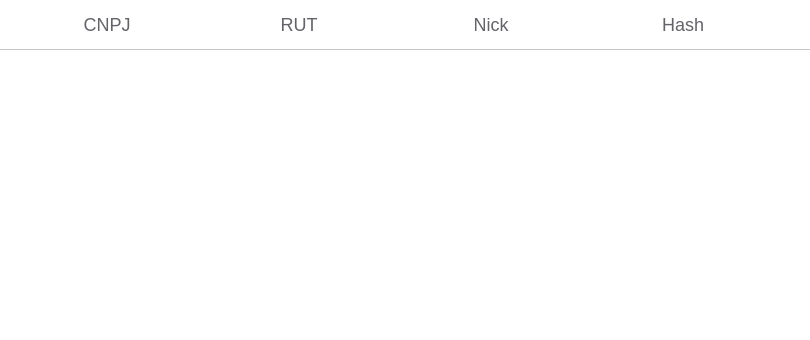
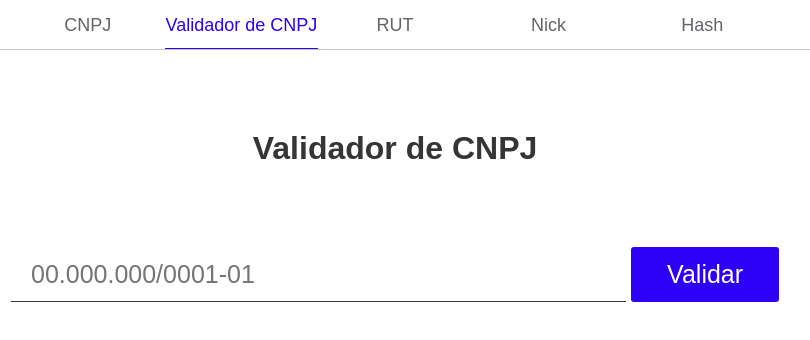
Before and after one commit to zvoboter/gerador-cnpj, a React (Create React App) app: page /validatecnpj in a window 1280 px wide. Shown: the top 340 px of the page, without its empty margins (245-1055 px from the left). Built offline with nearby package versions, Linux system fonts and the light colour scheme.

Commit message:
Alterações de css geral e criação de validação de CNPJ

```diff
--- a/src/components/CNPJForm/index.js
+++ b/src/components/CNPJForm/index.js
@@ -31,7 +31,7 @@ function CNPJForm() {
     }
 
     return (
-        <form onSubmit={handleCNPJ}>
+        <form id="Cnpj" onSubmit={handleCNPJ}>
             <div className="content-left">
                 <div className="input-block">
                     <input name="cnpj"
--- a/src/components/CNPJForm/style.css
+++ b/src/components/CNPJForm/style.css
@@ -1,5 +1,4 @@
-
-form {
+form#Cnpj {
   display: flex;
   align-items: flex-start;
   justify-content: center;
@@ -7,83 +6,24 @@ form {
   width: 100%;
 }
 
-form .content-left {
+form#Cnpj .content-left {
   flex: 8;
 }
 
-form .content-right {
+form#Cnpj .content-right {
   flex: 2;
   display: flex;
 }
 
-form .input-block {
-  display: flex;
-
-  height: 55px;
-  border-bottom: 1px solid #353535;
-
-  background: #fff;
-  padding: 0 20px;
-}
-
-form .input-block input {
-  flex: 1;
-  font-size: 25px;
-  color: #1D3557;
-  font-weight: 500;
-  transition: 0.3s;
-}
-
-.icon-input {
-  color: #1D3557;
-  height: 55px;
-  cursor: pointer;
-  margin: 0 5px;
-
-  transition: 0.3s;
-}
-
-.icon-input:hover {
-  color: #2d00f7;
-}
-
-form .input-block:hover {
-  border-bottom: 1px solid #2d00f7;
-}
-
-form .input-block:focus-within {
-  border-bottom: 1px solid #2d00f7;
-  box-shadow: 0 2px 2px -2px rgba(45,0,247,1);
-}
-
-form .content-right button {
-  height: 55px;
-  border-radius: 3px;
-  background: #2d00f7;
-  color: #fff;
-  font-size: 25px;
-  font-weight: 500;
-  margin-left: 5px;
-  padding: 2px;
-  flex: 1;
-
-  transition: .3s;
-}
-
-form .content-right button:hover {
-  background: #2500CC;
-  cursor: pointer;
-}
-
-form .content-left .recent-list {
+form#Cnpj .content-left .recent-list {
   display: flex;
 }
 
-form .content-left h3 {
+form#Cnpj .content-left h3 {
   margin-top: 20px;
 }
 
-form .content-left .recent-list ul {
+form#Cnpj .content-left .recent-list ul {
   flex: 1;
   list-style-type: none;
   background: #fff;
@@ -93,27 +33,27 @@ form .content-left .recent-list ul {
   overflow-y: auto;
 }
 
-form .content-left .recent-list ul li {
+form#Cnpj .content-left .recent-list ul li {
   line-height: 55px;
   padding: 0 20px;
   border-top: 1px solid #c6c6c6;
 
 }
 
-form .content-left .recent-list ul li div span {
+form#Cnpj .content-left .recent-list ul li div span {
   font-size: 25px;
   color: #1D3557;
 }
 
-form .content-left .recent-list ul li div {
+form#Cnpj .content-left .recent-list ul li div {
   display: flex;
   align-items: center;
 }
 
-form .content-left .recent-list ul li div span {
+form#Cnpj .content-left .recent-list ul li div span {
   flex: 1;
 }
 
-form .content-left .recent-list ul li:nth-child(1){
+form#Cnpj .content-left .recent-list ul li:nth-child(1){
   border-top: none;
 }
--- /dev/null
+++ b/src/components/CnpjValidateForm/index.js
@@ -0,0 +1,44 @@
+import React, { useEffect, useState } from 'react';
+import { IoMdCheckmarkCircle, IoMdCloseCircle } from 'react-icons/io';
+import { validateCnpj } from '../../services/cnpj';
+
+import './style.css';
+
+export default function CnpjValidateForm() {
+    const [cnpjValidate, setCnpjValidate] = useState('');
+    const [cnpjValid, setCnpjValid] = useState();
+    const [classInput, setClassInput] = useState('input-block')
+
+    useEffect(() => {
+        if (cnpjValid === true) {
+            setClassInput("input-block valid")
+        } else if (cnpjValid === false) {
+            setClassInput("input-block invalid")
+        }
+    }, [cnpjValid])
+
+    const handleValidateCnpj = (e) => {
+        e.preventDefault();
+
+        setCnpjValid(validateCnpj(cnpjValidate));
+    }
+
+    return (
+        <form id="CnpjValidate" onSubmit={handleValidateCnpj}>
+            <div className="content">
+                <div className={classInput} style={{ flex: 8 }}>
+                    <input
+                        name="cnpjValidate"
+                        id="cnpjValidate"
+                        value={cnpjValidate}
+                        onChange={(e) => setCnpjValidate(e.target.value)}
+                        placeholder="00.000.000/0001-01"
+                    />
+                    {cnpjValid && <IoMdCheckmarkCircle className="icon-input valid"></IoMdCheckmarkCircle>}
+                    {cnpjValid === false && <IoMdCloseCircle className="icon-input invalid"></IoMdCloseCircle>}
+                </div>
+                <button type="submit" style={{ flex: 2 }}>Validar</button>
+            </div>
+        </form >
+    )
+}
--- /dev/null
+++ b/src/components/CnpjValidateForm/style.css
@@ -0,0 +1,11 @@
+form#CnpjValidate {
+    display: flex;
+    flex: 1;
+    width: 100%;
+}
+
+form#CnpjValidate .content {
+    flex: 1;
+    display: flex;
+    flex-direction: row;
+}
--- a/src/components/TopMenu/index.js
+++ b/src/components/TopMenu/index.js
@@ -17,6 +17,9 @@ function TopMenu() {
                     <NavLink to="/cnpj" isActive={isActive} className="link" activeClassName="selected">CNPJ</NavLink>
                 </li>
                 <li>
+                    <NavLink to="/validatecnpj" className="link" activeClassName="selected">Validador de CNPJ</NavLink>
+                </li>
+                <li>
                     <NavLink to="/rut" className="link" activeClassName="selected">RUT</NavLink>
                 </li>
                 <li>
--- a/src/index.css
+++ b/src/index.css
@@ -12,3 +12,105 @@
 body {
   background: #FFF;
 }
+
+
+
+.input-block {
+  display: flex;
+
+  height: 55px;
+  border-bottom: 1px solid #353535;
+
+  background: #fff;
+  padding: 0 20px;
+}
+
+.input-block input {
+  flex: 1;
+  font-size: 25px;
+  color: #1D3557;
+  font-weight: 500;
+  transition: 0.3s;
+}
+
+.input-block .icon-input {
+  color: #1D3557;
+  height: 55px;
+  cursor: pointer;
+  margin: 0 5px;
+
+  transition: 0.3s;
+}
+
+.input-block .icon-input:hover {
+  color: #2d00f7;
+}
+
+.input-block:hover {
+  border-bottom: 1px solid #2d00f7;
+}
+
+.input-block:focus-within {
+  border-bottom: 1px solid #2d00f7;
+  box-shadow: 0 2px 2px -2px rgba(45,0,247,1);
+}
+
+.input-block .icon-input.valid {
+    color: #00cf00;
+}
+
+.input-block .icon-input.invalid {
+    color: #cf0000;
+}
+
+.content button,
+.content-right button,
+.content-left button {
+  height: 55px;
+  border-radius: 3px;
+  background: #2d00f7;
+  color: #fff;
+  font-size: 25px;
+  font-weight: 500;
+  margin-left: 5px;
+  padding: 2px;
+  flex: 2;
+
+  transition: .3s;
+}
+
+.content button:hover,
+.content-right button:hover,
+.content-left button:hover {
+    background: #2500CC;
+    cursor: pointer;
+}
+
+.input-block {
+    flex: 1;
+
+    display: flex;
+    height: 55px;
+    border-bottom: 1px solid #353535;
+    background: #fff;
+    padding: 0 20px;
+}
+
+.input-block:hover {
+  border-bottom: 1px solid #2d00f7;
+}
+
+.input-block:focus-within {
+  border-bottom: 1px solid #2d00f7;
+  box-shadow: 0 2px 2px -2px rgba(45,0,247,1);
+}
+
+.input-block.valid {
+    border-bottom: 1px solid #00cf00;
+    box-shadow: 0 2px 2px -2px #00cf00;
+}
+
+.input-block.invalid {
+    border-bottom: 1px solid #cf0000;
+    box-shadow: 0 2px 2px -2px #cf0000;
+}
--- /dev/null
+++ b/src/pages/ValidateCnpj/index.js
@@ -0,0 +1,14 @@
+import React from 'react';
+import './style.css';
+import CnpjValidateForm from '../../components/CnpjValidateForm';
+
+
+export default function ValidateCnpj() {
+
+    return (
+        <>
+            <h1>Validador de CNPJ</h1>
+            <CnpjValidateForm></CnpjValidateForm>
+        </>
+    )
+}
--- a/src/routes/index.js
+++ b/src/routes/index.js
@@ -5,6 +5,7 @@ import Main from '../pages/Main';
 import Rut from '../pages/Rut';
 import Nick from '../pages/Nick';
 import Hash from '../pages/Hash';
+import ValidateCnpj from '../pages/ValidateCnpj';
 
 const Routes = () => (
     <Switch>
@@ -12,6 +13,7 @@ const Routes = () => (
         <Route path="/rut" exact component={Rut}></Route>
         <Route path="/nick" exact component={Nick}></Route>
         <Route path="/hash" exact component={Hash}></Route>
+        <Route path="/validatecnpj" exact component={ValidateCnpj}></Route>
     </Switch>
 );
 
--- a/src/services/cnpj.js
+++ b/src/services/cnpj.js
@@ -15,6 +15,41 @@ export const createCnpj = () => {
     return "" + o + r + "." + n + t + m + "." + i + s + d + "/0001-" + u + e;
 }
 
+export const validateCnpj = (cnpj) => {
+    cnpj = cnpj.replace(/[^\d]+/g, '')
+
+    // Valida a quantidade de caracteres
+    if (cnpj.length !== 14)
+        return false
+
+    // Elimina inválidos com todos os caracteres iguais
+    if (/^(\d)\1+$/.test(cnpj))
+        return false
+
+    // Cáculo de validação
+    let t = cnpj.length - 2,
+        d = cnpj.substring(t),
+        d1 = parseInt(d.charAt(0)),
+        d2 = parseInt(d.charAt(1)),
+        calc = x => {
+            let n = cnpj.substring(0, x),
+                y = x - 7,
+                s = 0,
+                r = 0
+
+            for (let i = x; i >= 1; i--) {
+                s += n.charAt(x - i) * y--;
+                if (y < 2)
+                    y = 9
+            }
+
+            r = 11 - s % 11
+            return r > 9 ? 0 : r
+        }
+
+    return calc(t) === d1 && calc(t + 1) === d2
+}
+
 const getRandom = (a) => {
     return Math.round(Math.random() * a)
 }
```
Also changed, not shown: src/pages/ValidateCnpj/style.css (added).
